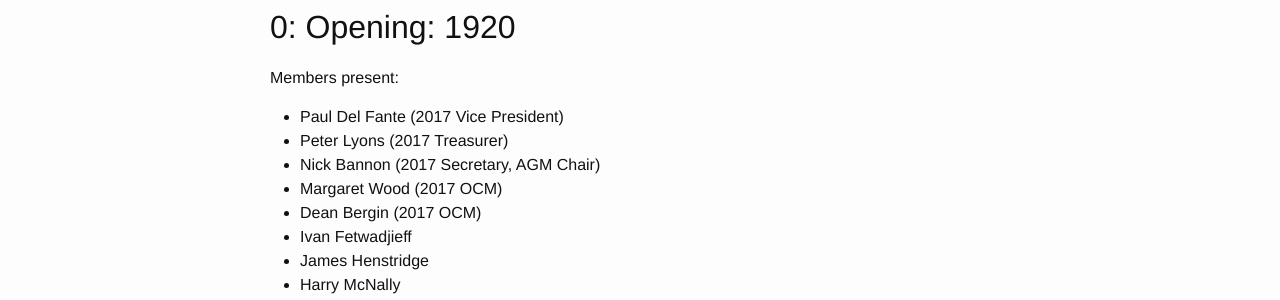
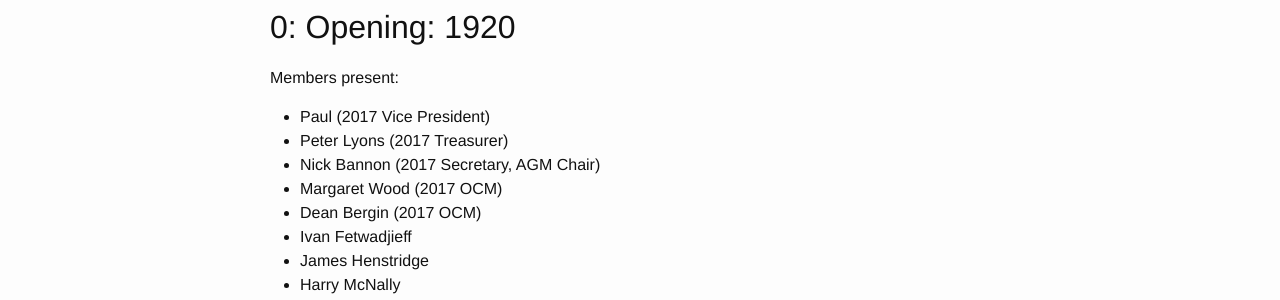
Before and after one commit to plugorgau/plugorgau.github.io, a Jekyll site: the page built from pages/events/committee/2018.md, in a window 1280 px wide and 900 px high. Shown: the part 375-675 px from the top of the window. Built offline with Jekyll 4.4.1, drawn with Linux system fonts in a browser that asks for light colours; nearby versions of some CDN libraries.

Commit message:
Update 2018.md

```diff
--- a/pages/events/committee/2018.md
+++ b/pages/events/committee/2018.md
@@ -12,7 +12,7 @@ The Perth Linux Users Group Annual General Meeting held at Spacecubed.com at 45
 
 Members present:
 
-- Paul Del Fante (2017 Vice President)
+- Paul (2017 Vice President)
 - Peter Lyons (2017 Treasurer)
 - Nick Bannon (2017 Secretary, AGM Chair)
 - Margaret Wood (2017 OCM)
```
